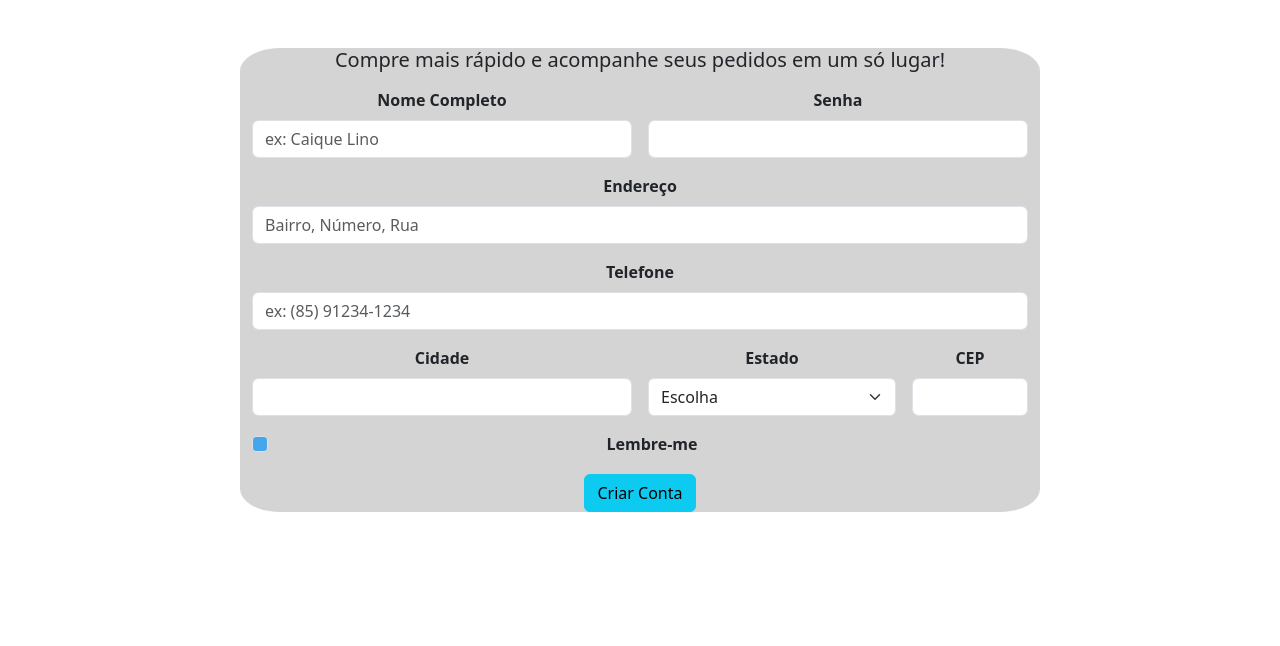
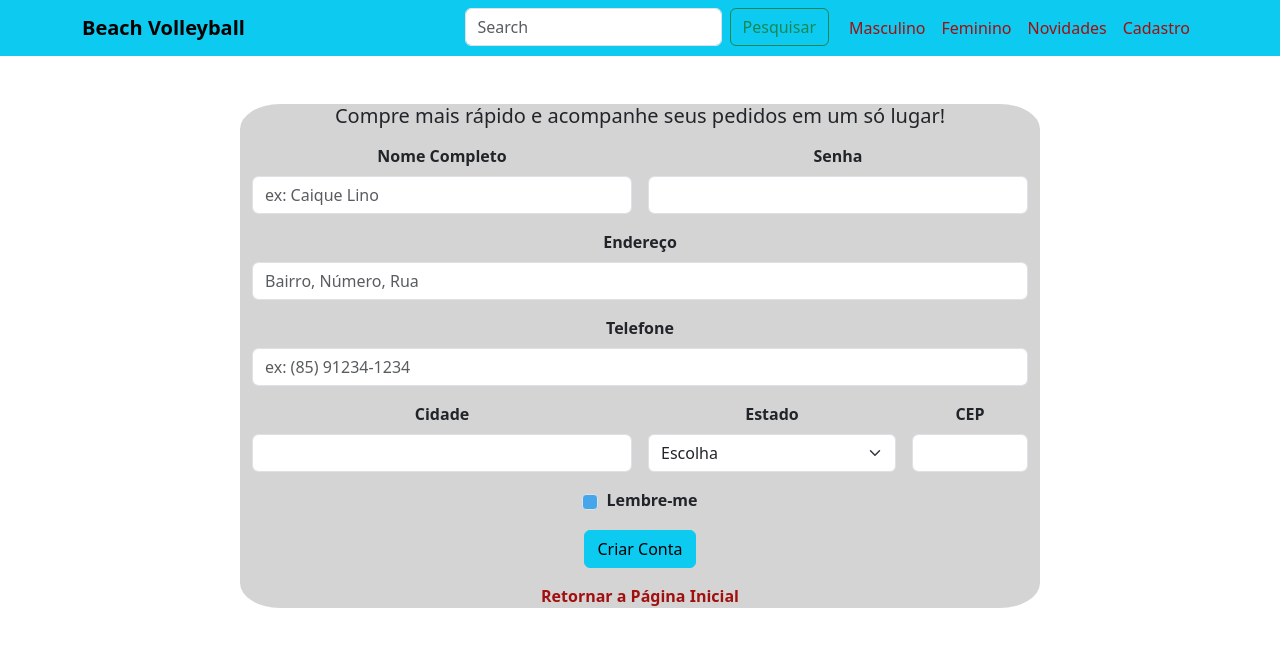
Before and after one commit to Caiquelino/prova_html_css, a plain HTML site: page cadastro.html in a window 1280 px wide. Drawn offline with nearby package versions, Linux system fonts and the light colour scheme.

Commit message:
Comitando link entre as páginas e alguns ajustes no formulario

```diff
--- a/cadastro.css
+++ b/cadastro.css
@@ -9,3 +9,7 @@
 .form-check-input{
     background: #46a6eb;
 }
+
+.nav-link{
+    color: rgb(161, 15, 15);
+}
--- a/cadastro.html
+++ b/cadastro.html
@@ -11,6 +11,44 @@
     </head>
 
 <body>
+
+    <nav class="navbar navbar-expand-lg bg-info">
+        <div class="container">
+            <a class="navbar-brand text-black fw-bold" href="index.html">Beach Volleyball</a>
+            <button class="navbar-toggler" type="button" data-bs-toggle="collapse" data-bs-target="#navbarNav"
+                aria-controls="navbarNav" aria-expanded="false" aria-label="Toggle navigation">
+                <span class="navbar-toggler-icon"></span>
+            </button>
+            <div class="collapse navbar-collapse" id="navbarNav">
+                <ul class="navbar-nav ms-auto">
+
+                    <li>
+                        <nav class="navbar-search bg-info">
+                            <div class="container-fluid">
+                              <form class="d-flex" role="search">
+                                <input class="form-control me-2" type="search" placeholder="Search" aria-label="Search">
+                                <button class="btn btn-outline-success" type="submit">Pesquisar</button>
+                              </form>
+                            </div>
+                          </nav>
+                    </li>
+                    <li class="nav-item">
+                        <a class="nav-link" href="#">Masculino</a>
+                    </li>
+                    <li class="nav-item">
+                        <a class="nav-link" href="#">Feminino</a>
+                    </li>
+                    <li class="nav-item">
+                        <a class="nav-link" href="#">Novidades</a>
+                    </li>
+
+                    <li class="nav-item">
+                        <a class="nav-link" href="Cadastro.html">Cadastro</a>
+                    </li>
+                </ul>
+            </div>
+        </div>
+    </nav>
 
    <div class="container form-cadastro">
     <h5 class="text-center mt-5 mb-3" id="text-destaque">Compre mais rápido e acompanhe seus pedidos em um só lugar!</h5>
@@ -47,17 +85,18 @@
           <label for="inputCep" class="form-label">CEP</label>
           <input type="text" class="form-control" id="inputCep">
         </div>
-        <div class="text-center">
-          <div class="form-check">
-            <input class="form-check-input" type="checkbox" id="gridCheck">
-            <label class="form-check-label" for="gridCheck">
-              Lembre-me
+        <div class="d-flex justify-content-center">
+        <div class="form-check d-flex align-items-center">
+            <input class="form-check-input me-2" type="checkbox" id="gridCheck">
+            <label class="form-check-label mb-0" for="gridCheck">
+            Lembre-me
             </label>
-          </div>
+        </div>
         </div>
         <div class="col-12">
           <button type="submit" class="btn btn-info">Criar Conta</button>
         </div>
+        <a class="nav-link" aria-current="page" href="../index.html">Retornar a Página Inicial</a>
       </form>
    </div>
 
```
Also changed, not shown: index.html (+1 -0 lines).
